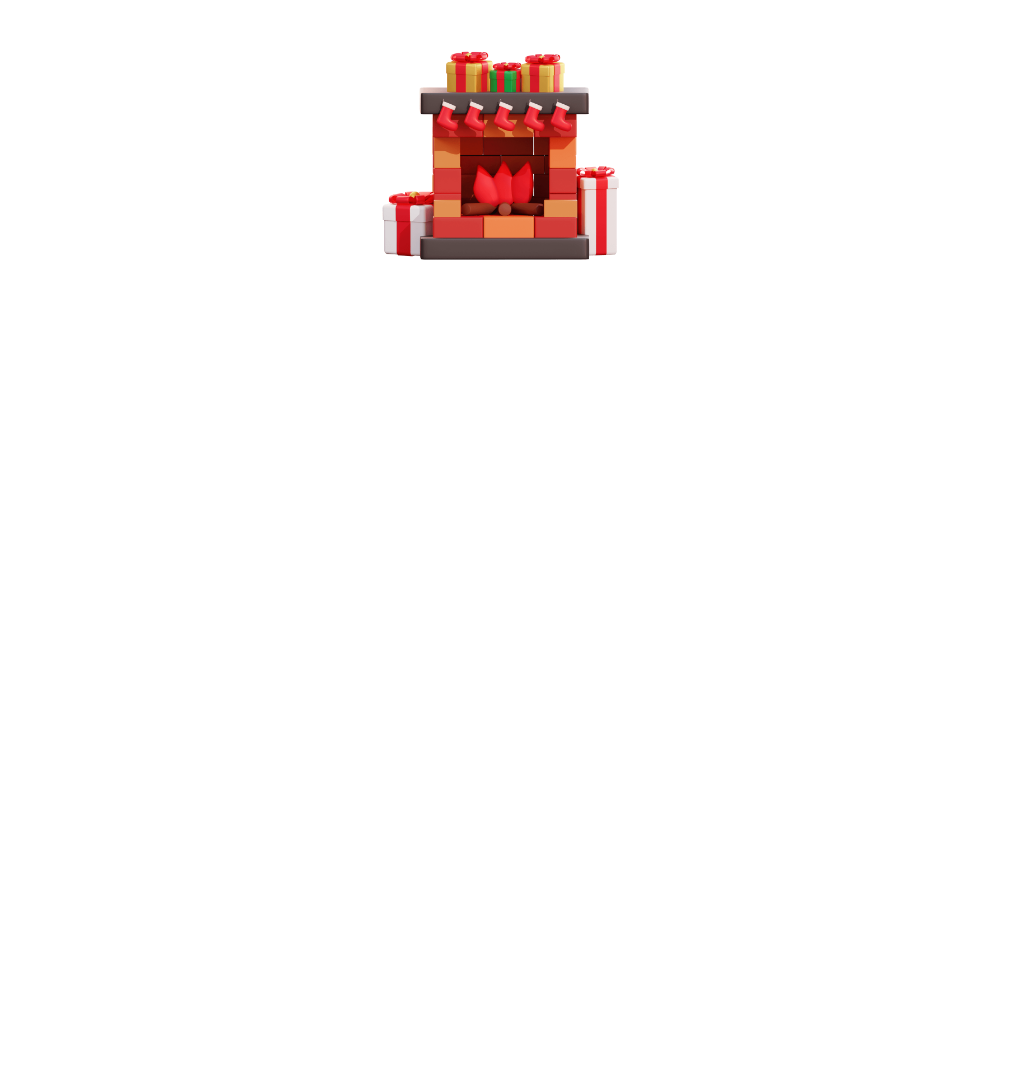
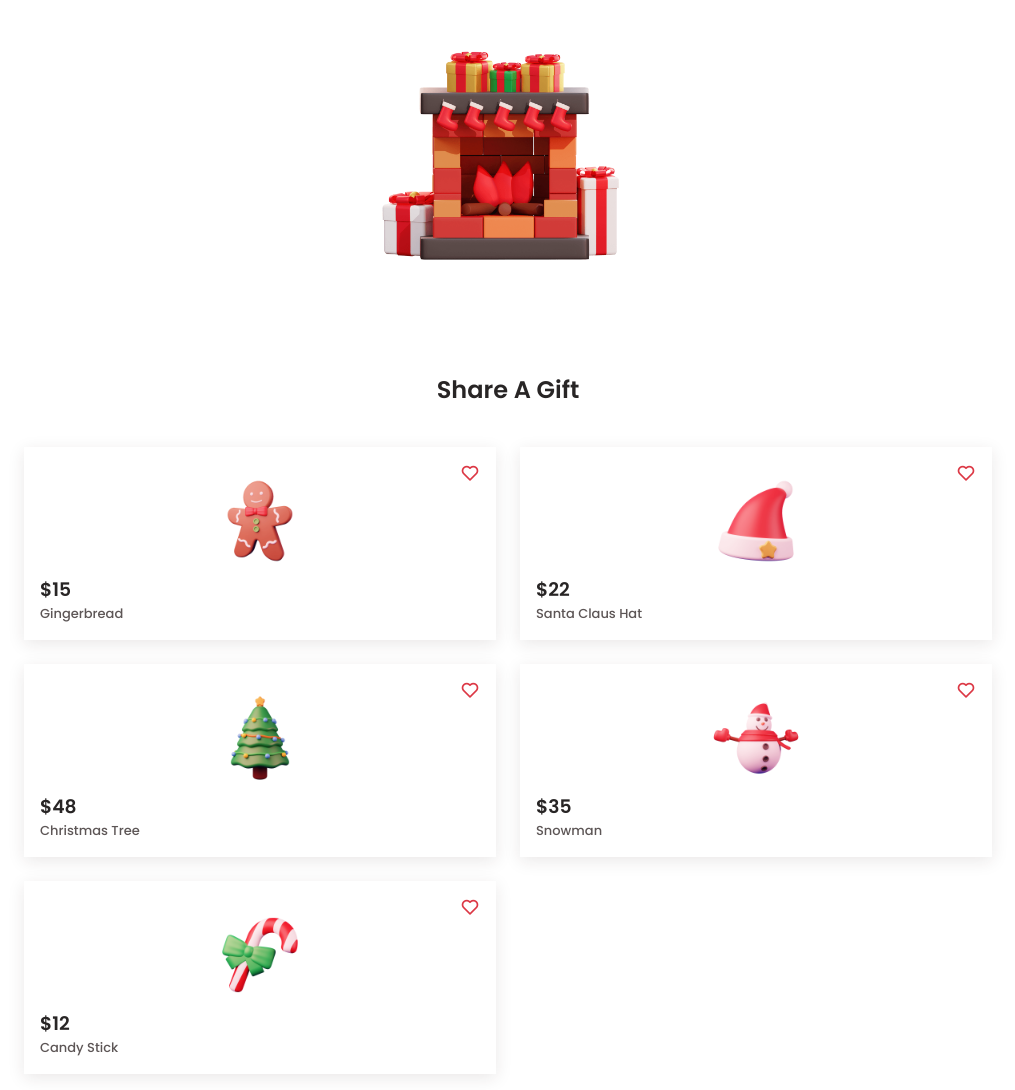
Before and after one commit to Victor3x/christmas-project, a website built with Vite: page index.html in a window 1280 px wide. Shown: the part 1521-2611 px from the top of the page, without its empty margins (0-1015 px from the left). Before the commit the page ends 1821 px from the top, so only its background shows below. Built offline with nearby package versions, Linux system fonts and the light colour scheme.

Commit message:
feat: gift section

```diff
--- a/index.html
+++ b/index.html
@@ -92,6 +92,48 @@
         <img src="./src/assets/img/celebrate.png" alt="" class="celebrate__img">
       </div>
     </section>
+
+    <section class="gift section container">
+      <h2 class="section__title">Share A Gift</h2>
+
+      <div class="gift__container grid">
+        <article class="gift__card">
+          <img src="./src/assets/img/gift1.png" alt="" class="gift__img">
+          <i class="bx bx-heart gift__icon"></i>
+          <h3 class="gift__price">$15</h3>
+          <span class="gift__title">Gingerbread</span>
+        </article>
+
+        <article class="gift__card">
+          <img src="./src/assets/img/gift2.png" alt="" class="gift__img">
+          <i class="bx bx-heart gift__icon"></i>
+          <h3 class="gift__price">$22</h3>
+          <span class="gift__title">Santa Claus Hat</span>
+        </article>
+
+        <article class="gift__card">
+          <img src="./src/assets/img/gift3.png" alt="" class="gift__img">
+          <i class="bx bx-heart gift__icon"></i>
+          <h3 class="gift__price">$48</h3>
+          <span class="gift__title">Christmas Tree</span>
+        </article>
+
+        <article class="gift__card">
+          <img src="./src/assets/img/gift4.png" alt="" class="gift__img">
+          <i class="bx bx-heart gift__icon"></i>
+          <h3 class="gift__price">$35</h3>
+          <span class="gift__title">Snowman</span>
+        </article>
+
+        <article class="gift__card">
+          <img src="./src/assets/img/gift5.png" alt="" class="gift__img">
+          <i class="bx bx-heart gift__icon"></i>
+          <h3 class="gift__price">$12</h3>
+          <span class="gift__title">Candy Stick</span>
+        </article>
+
+      </div>
+    </section>
   </main>
 
   <script src="./src/js/main.js"></script>
--- a/src/css/styles.css
+++ b/src/css/styles.css
@@ -323,3 +323,42 @@ button {
   width: 280px;
   justify-self: center;
 }
+
+/*=============== GIFT ===============*/
+.gift__container {
+  grid-template-columns: repeat(2, 1fr);
+  gap: 1.5rem;
+}
+
+.gift__card {
+  display: grid;
+  position: relative;
+  background-color: var(--container-color);
+  box-shadow: 0 4px 16px hsla(355, 25%, 15%, .1);
+  padding: 1.5rem 1rem 1rem;
+}
+
+.gift__img {
+  width: 100px;
+  justify-self: center;
+  margin-bottom: var(--mb-0-25);
+  transition: .3s;
+}
+
+.gift__icon {
+  font-size: 1.25rem;
+  color: var(--first-color);
+  position: absolute;
+  top: 1rem;
+  right: 1rem;
+  cursor: pointer;
+}
+
+.gift__title {
+  font-size: var(--smaller-font-size);
+  font-weight: var(--font-medium);
+}
+
+.gift__card:hover .gift__img {
+  transform: translateY(-.25rem);
+}
```
